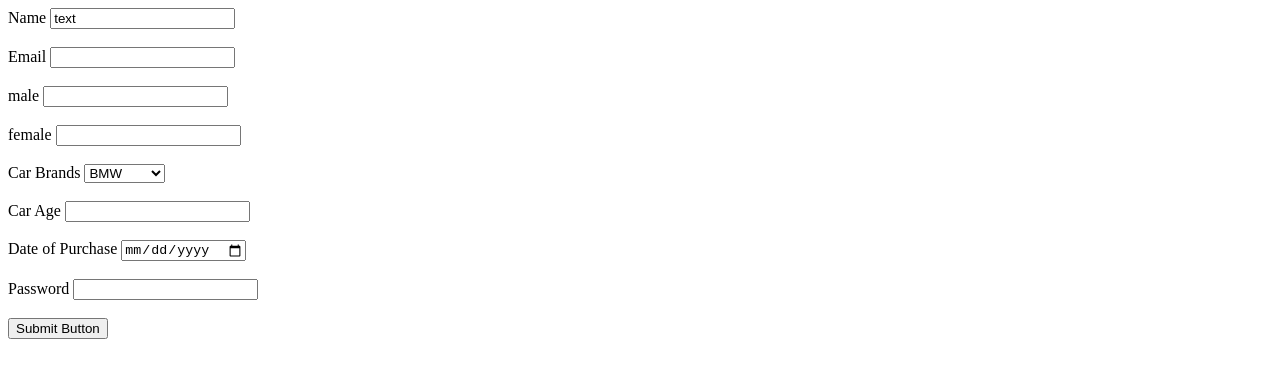
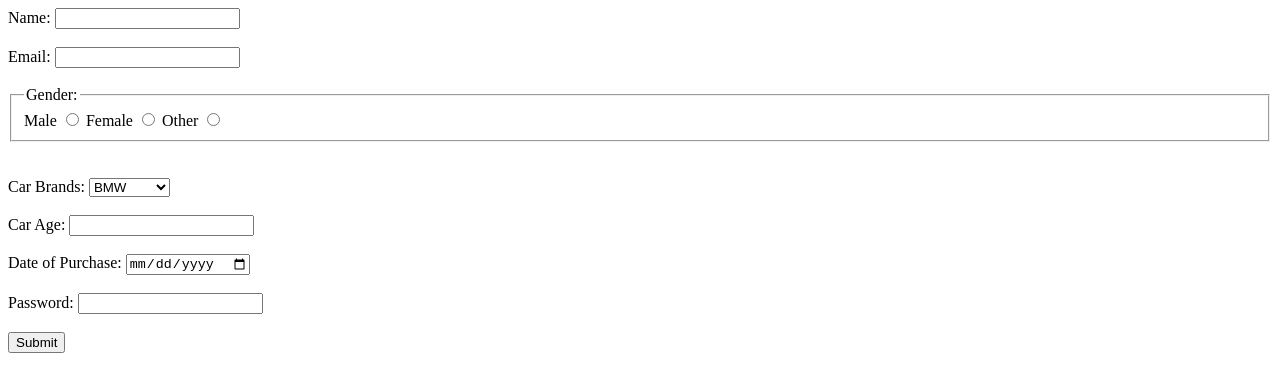
Before and after one commit to acciojob/car-insurance-form-Nayankyadav, a website: page main.html in a window 1280 px wide. Drawn offline with Linux system fonts and the light colour scheme.

Commit message:
created a submission

```diff
--- a/main.html
+++ b/main.html
@@ -8,37 +8,43 @@
 
 <body>
 	<!-- the entire body must be written by student -->
-	<form method="post">
-		<lable for="name">Name</lable>
-		<input value="text" id="name" required><br><br>
+	    <form  method="POST">
+        <label for="name">Name:</label>
+        <input type="text" id="name" name="name" required><br><br>
 
-		<lable for="email">Email</lable>
-		<input type="email" id="email" required><br><br>
+        <label for="email">Email:</label>
+        <input type="email" id="email" name="email" required><br><br>
 
-		<lable for="gender_m">male</lable>
-		<input type="radio button" id="gender_m" required><br><br>
+        <fieldset>
+            <legend>Gender:</legend>
+            <label for="male">Male</label>
+            <input type="radio" id="male" name="gender" required>
 
-		<lable for="gender_f">female</lable>
-		<input type="radio button" id="gender_f" required><br><br>
+            <label for="female">Female</label>
+            <input type="radio" id="female" name="gender" required>
 
-		<label for="car brands">Car Brands</label>
-		<select>
-			<option value="BMW">BMW</option>
-			<option value="Audi">Audi</option>
-			<option value="Mercedez">Mercedez</option>
-		</select><br><br>
+            <label for="other">Other</label>
+            <input type="radio" id="other" name="gender" required>
+        </fieldset><br><br>
 
-		<label for="car age">Car Age</label>
-		<input type="number" id="carage" required><br><br>
+        <label for="cars">Car Brands:</label>
+        <select id="cars" name="cars">
+            <option value="BMW">BMW</option>
+            <option value="Audi">Audi</option>
+            <option value="Mercedes">Mercedes</option>
+        </select><br><br>
 
-		<label for="dop">Date of Purchase</label>
-		<input type="date" id="dop" required><br><br>
+        <label for="carage">Car Age:</label>
+        <input type="number" id="carage" name="carage" required><br><br>
 
-		<label for="password">Password</label>
-		<input type="password" id="password" required><br><br>
+        <label for="dop">Date of Purchase:</label>
+        <input type="date" id="dop" name="dop" required><br><br>
 
-		<button type="submit"> Submit Button</button><br><br>
-	</form>
+        <label for="password">Password:</label>
+        <input type="password" id="password" name="password" required><br><br>
+
+        <button type="submit">Submit</button>
+    </form>
 
 
 
```
